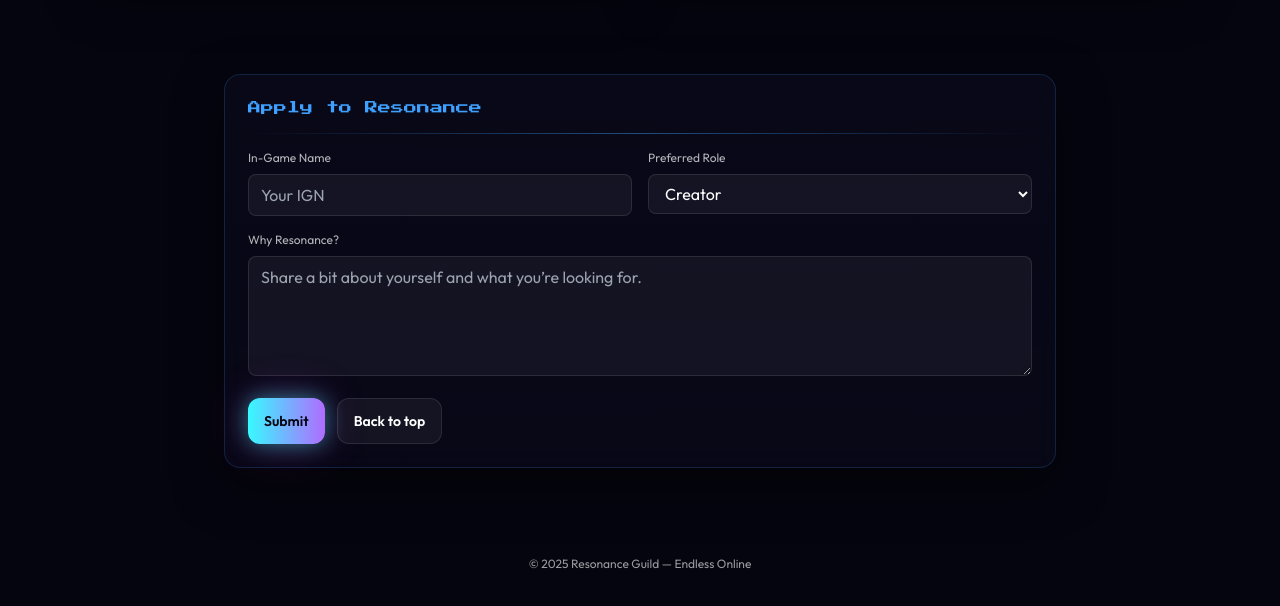
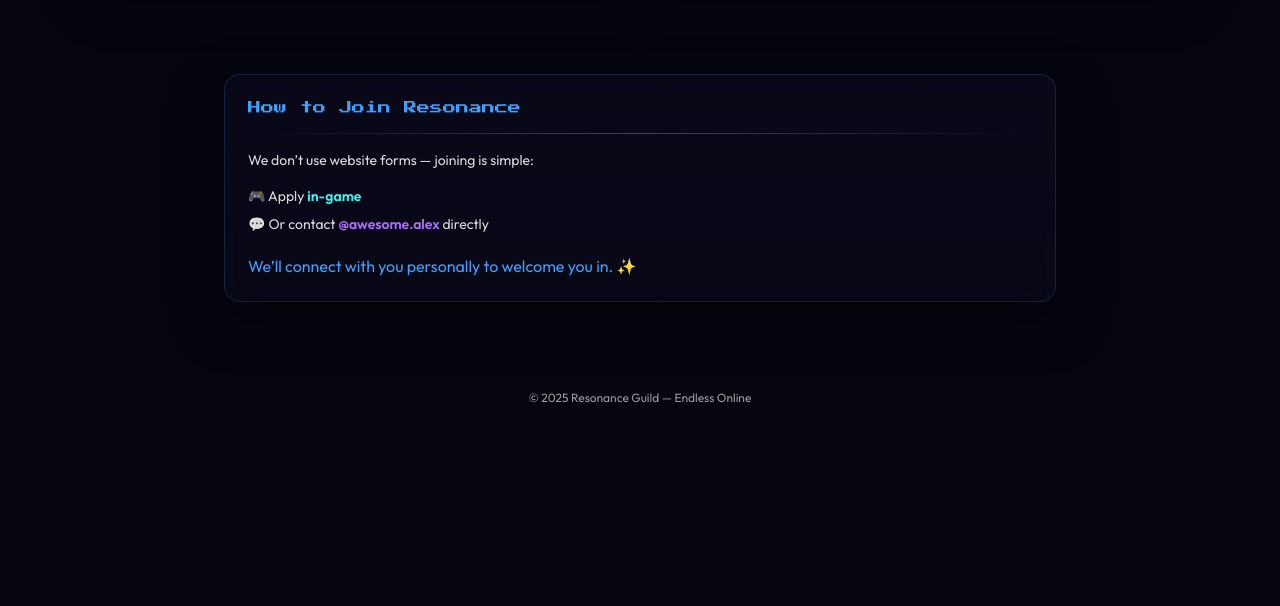
Before and after one commit to HelloByeProject/Resonance-, a plain HTML site: page index.html in a window 1280 px wide. Shown: the part 1834-2440 px from the top of the page. After the commit the page ends 2280 px from the top, so only its background shows below. Drawn offline with nearby package versions, Linux system fonts and the light colour scheme.

Commit message:
Update index.html

```diff
--- a/index.html
+++ b/index.html
@@ -270,38 +270,23 @@
       </div>
     </section>
 
-    <!-- Apply -->
-    <section id="join" class="py-6 sm:py-12">
+    <!-- Join -->
+<section id="apply" class="py-6 sm:py-12">
   <div class="max-w-4xl mx-auto px-4 sm:px-6 lg:px-8">
     <div class="glass neon-border shadow-card rounded-2xl p-6">
-          <h2 class="font-pixel text-[13px] text-neon-blue">Apply to Resonance</h2>
+      <h2 class="font-pixel text-[13px] text-neon-blue">How to Join Resonance</h2>
       <div class="rule my-4"></div>
-          <form class="grid sm:grid-cols-2 gap-4">
-            <div>
-              <label class="block text-xs text-white/70 mb-2">In-Game Name</label>
-              <input class="w-full rounded-lg bg-white/5 border border-white/10 px-3 py-2 focus:outline-none focus:border-neon-cyan" placeholder="Your IGN" />
-            </div>
-            <div>
-              <label class="block text-xs text-white/70 mb-2">Preferred Role</label>
-              <select class="w-full rounded-lg bg-white/5 border border-white/10 px-3 py-2 focus:outline-none focus:border-neon-cyan">
-                <option>Creator</option>
-                <option>Support</option>
-                <option>Vibe / Casual</option>
-              </select>
-            </div>
-            <div class="sm:col-span-2">
-              <label class="block text-xs text-white/70 mb-2">Why Resonance?</label>
-              <textarea class="w-full rounded-lg bg-white/5 border border-white/10 px-3 py-2 min-h-[120px] focus:outline-none focus:border-neon-cyan" placeholder="Share a bit about yourself and what you’re looking for."></textarea>
-            </div>
-            <div class="sm:col-span-2 flex gap-3">
-              <button type="submit" class="px-4 py-3 rounded-xl text-sm font-semibold bg-gradient-to-r from-neon-cyan to-neon-violet text-space-900 neon-border shadow-neon">Submit</button>
-              <a href="#top" class="px-4 py-3 rounded-xl text-sm font-semibold bg-white/5 border border-white/10 hover:bg-white/10 transition">Back to top</a>
-            </div>
-          </form>
+      <p class="text-sm text-white/85">
+        We don’t use website forms — joining is simple:
+      </p>
+      <ul class="mt-4 space-y-2 text-sm text-white/85">
+        <li>🎮 Apply <span class="font-semibold text-neon-cyan">in-game</span></li>
+        <li>💬 Or contact <span class="font-semibold text-neon-violet">@awesome.alex</span> directly</li>
+      </ul>
+      <p class="mt-5 text-neon-blue">We’ll connect with you personally to welcome you in. ✨</p>
     </div>
   </div>
 </section>
-  </main>
 
   <!-- Footer -->
   <footer class="relative z-10 py-10">
```
Lines whose indentation alone changed are shown as unchanged.
